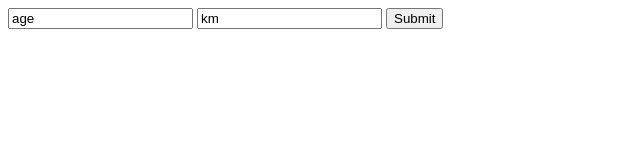
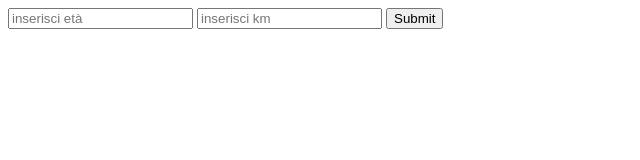
Before and after one commit to Marco-Rocco/js-biglietto-treno-form, a plain HTML site: page index.html in a window 1280 px wide. Shown: the full height of the page, 0-640 px from the left. Drawn offline with Linux system fonts and the light colour scheme.

Commit message:
feat: print input

```diff
--- a/index.html
+++ b/index.html
@@ -6,8 +6,8 @@
     <title>biglietto form</title>
 </head>
 <body>
-    <input id="age-input" value="age" type="text">
-    <input id="km-input" value="km" type="text">
+    <input id="age-input" value="" placeholder="inserisci età" type="text">
+    <input id="km-input" value="" placeholder="inserisci km" type="text">
 
     <input id="submit" type="submit">
 
--- a/script.js
+++ b/script.js
@@ -12,7 +12,10 @@ console.log(infoSub);
 
 
 infoSub.addEventListener('click', function(){
+    console.log('click');
 
+    console.log(age.value)
+    console.log(km.value);
 });
 
 
```
